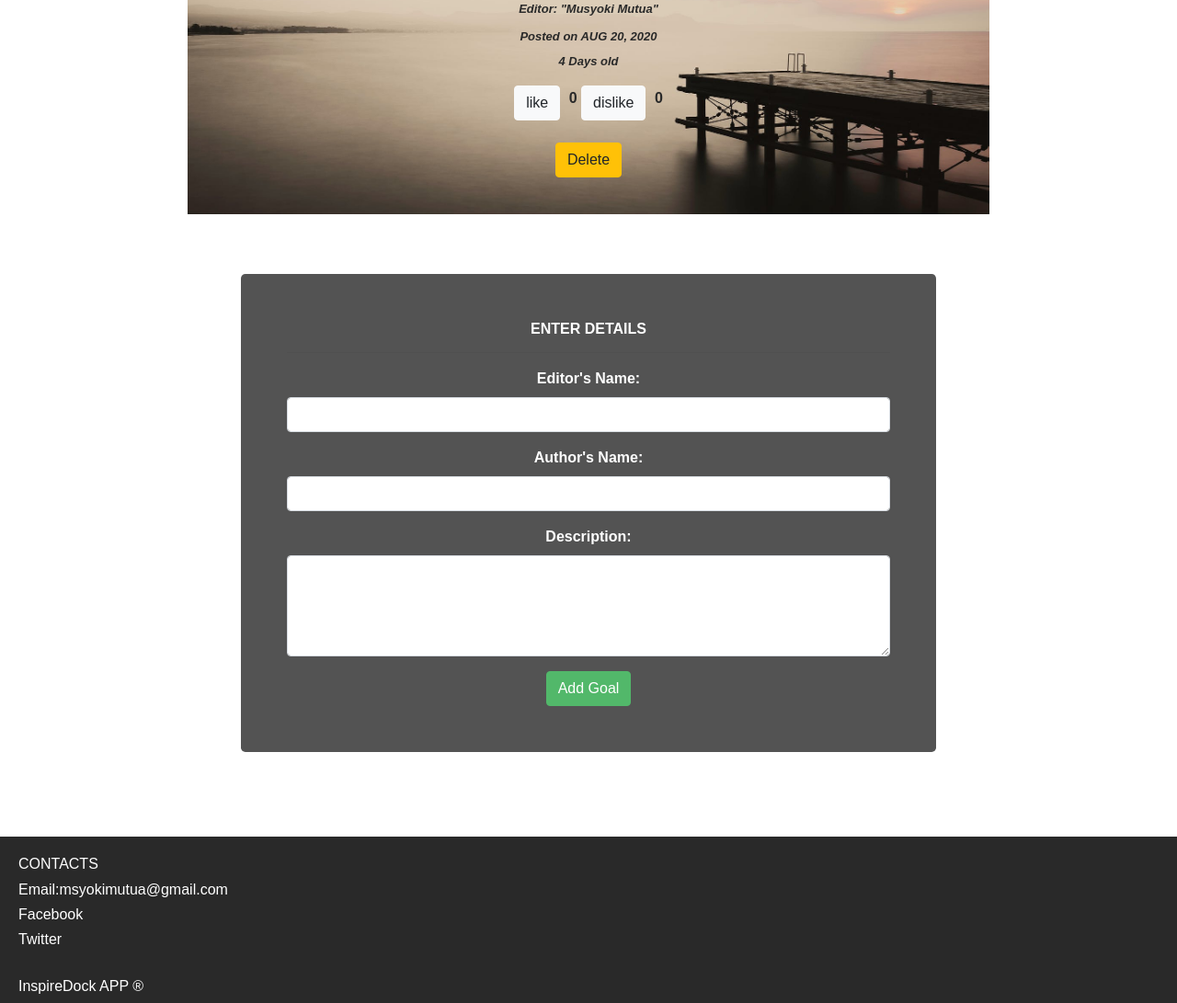
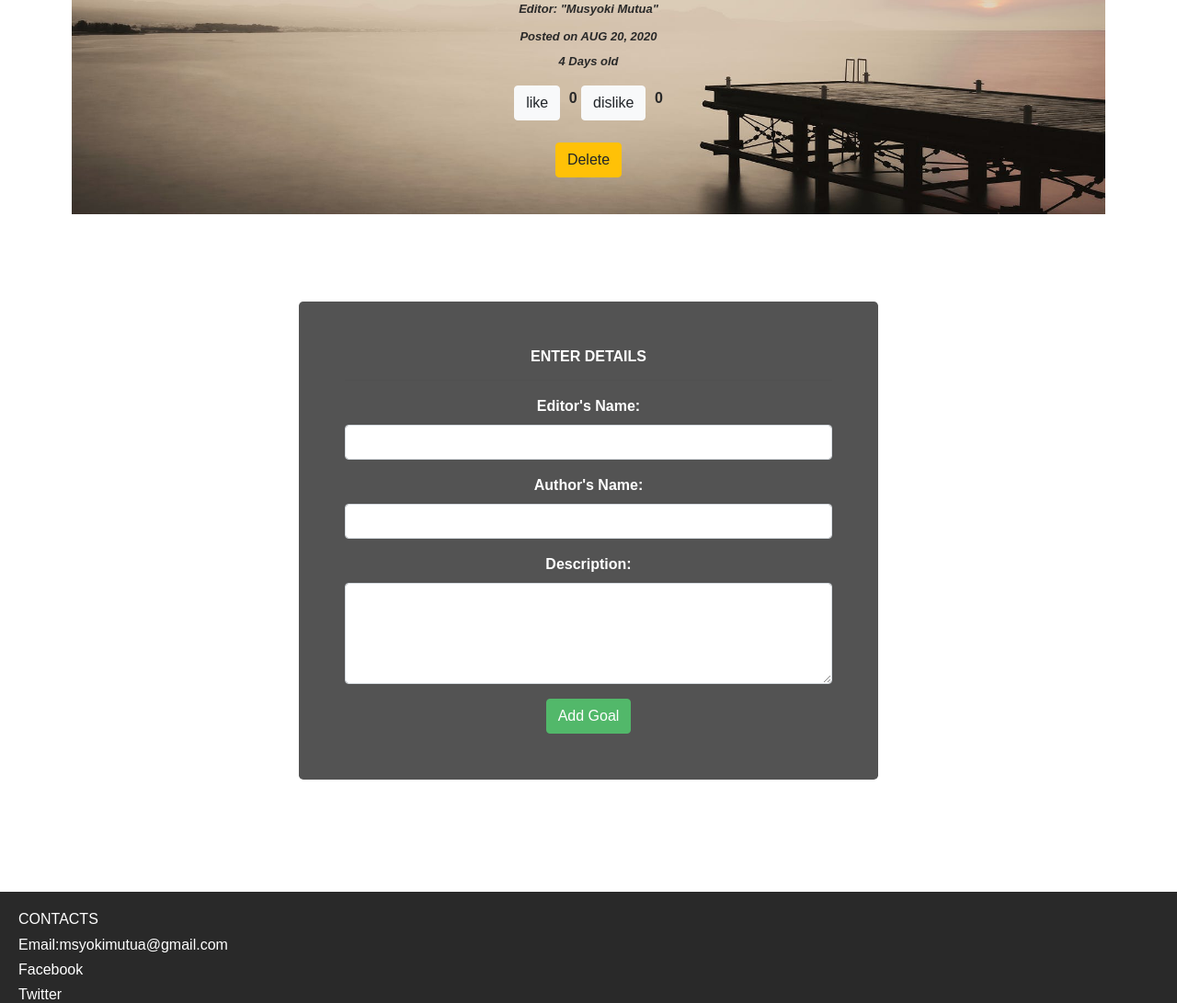
Before and after one commit to msyoki/Angular-week-1-IP, an Angular app: page / in a window 1280 px wide. Shown: the part 1389-2480 px from the top of the page at 92% size. Built offline with nearby package versions, Linux system fonts and the light colour scheme.

Commit message:
adjust margin and width of content

```diff
--- a/src/app/quote/quote.component.css
+++ b/src/app/quote/quote.component.css
@@ -59,8 +59,7 @@
 #quote{
     border: 5px solid white;
     padding: 40px;
-    margin: 0em;
-    width: 70%;
+    width: 90%;
     float: right;
     text-align: center;
     background-image: url(../../assets/images/quotes-bg.jpg);
@@ -74,9 +73,9 @@
 
 #form{
     float: left;
-    width: 60%;
+    width: 50%;
     opacity: 0.8;
-    margin: 50px;
+    margin: 80px;
 }
 
 i{
```
